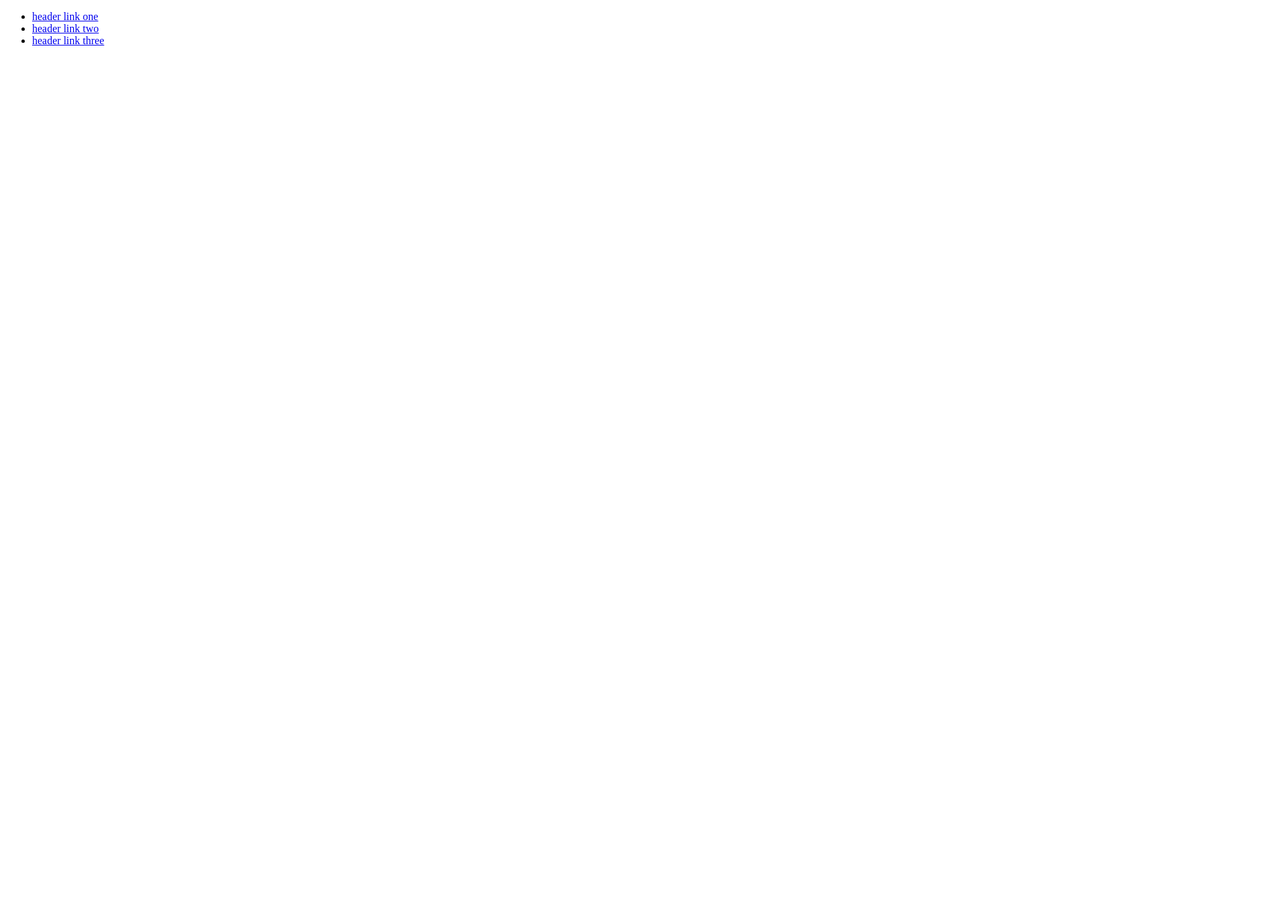
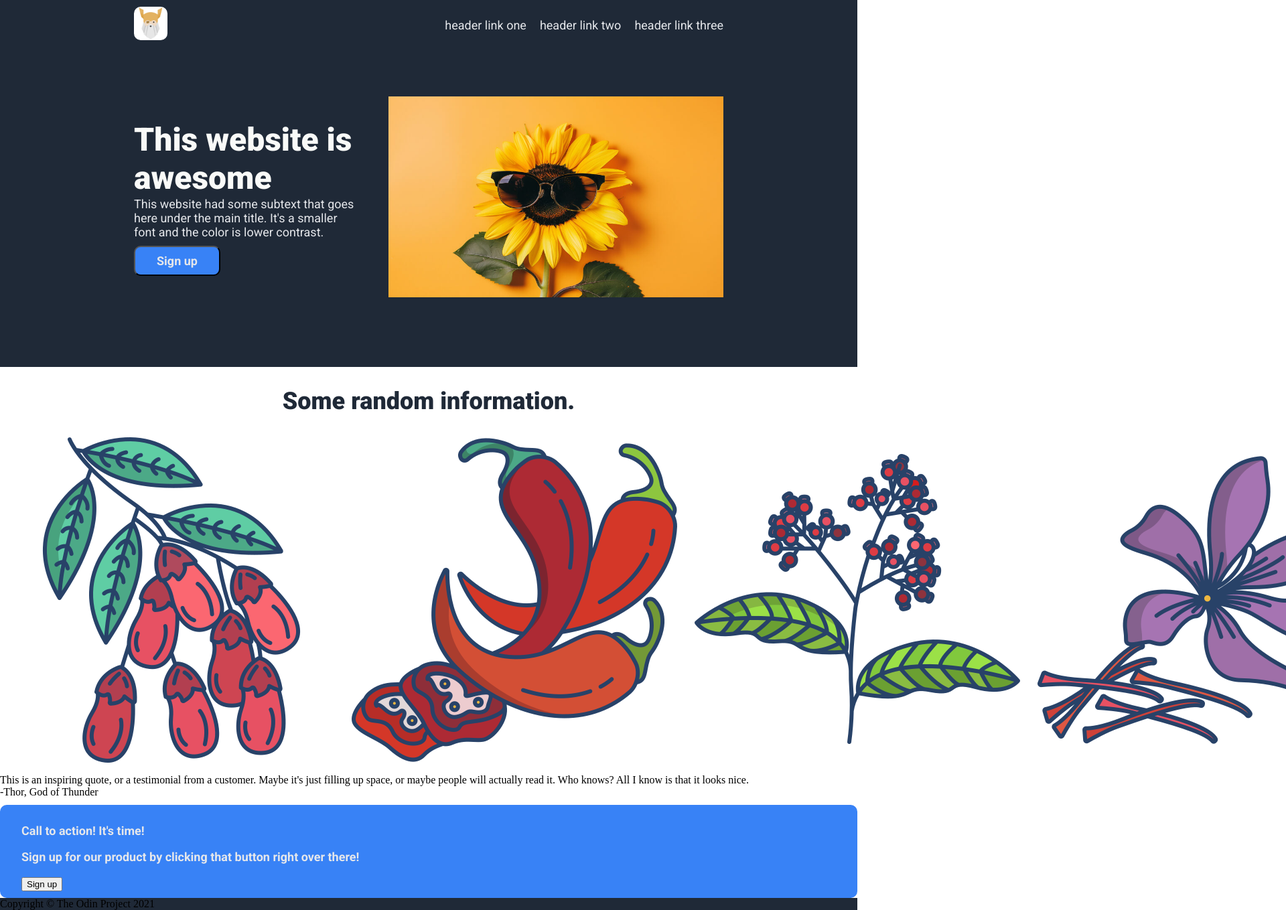
Before and after one commit to TheThirdReign/odin_landing_page, a plain HTML site: page index.html in a window 1280 px wide. Shown: the top 1359 px of the page at 67% size, 1920 px wide, since content can reach past the window. Before the commit the page ends 800 px from the top, so only its background shows below. Drawn offline with Linux system fonts and the light colour scheme.

Commit message:
Added styling and a bunch of images

```diff
--- a/index.html
+++ b/index.html
@@ -4,41 +4,82 @@
     <meta charset="UTF-8">
     <meta name="viewport" content="width=device-width, initial-scale=1.0">
     <title>My Landing Page</title>
+    <link rel="stylesheet" href="styles.css">
+    <link rel="preconnect" href="https://fonts.googleapis.com">
+    <link rel="preconnect" href="https://fonts.gstatic.com" crossorigin>
+    <link href="https://fonts.googleapis.com/css2?family=Roboto:ital,wght@0,100;0,300;0,400;0,500;0,700;0,900;1,100;1,300;1,400;1,500;1,700;1,900&display=swap" rel="stylesheet">
 </head>
 <body>
     <div class="section-1">
         <div class="header">
-            <div class="logo">
-
+            <div class="logo-wrapper">
+                <img class="logo"  src="odin-logo.png" alt="The Odin Project logo">
             </div>
             <div class="links">
-                <ul>
-                    <li><a href="#">header link one</a></li>
-                    <li><a href="#">header link two</a></li>
-                    <li><a href="#">header link three</a></li>
+                <ul class="links-wrapper">
+                    <li ><a class="link" href="#">header link one</a></li>
+                    <li ><a class="link" href="#">header link two</a></li>
+                    <li ><a class="link" href="#">header link three</a></li>
                 </ul>
             </div>
         </div>
         <div class="welcome">
             <div class="awesome">
-
+                <div class="text1">This website is awesome</div>
+                <div class="text2">
+                    This website had some subtext that goes here under the main title. It's a smaller font
+                    and the color is lower contrast.
+                </div>
+                <button class="signup">Sign up</button>
             </div>
             <div class="image-1">
-
+                <img class="flower" src="./images/flower.jpg" alt="A flower with sunglasses">
             </div>
         </div>
     </div>
     <div class="section-2">
-
+        <div class="random">
+            Some random information.
+        </div>
+        <div class="cards">
+            <div class="info">
+                <img src="./images/barberry.png" alt="barberry">
+                <div class="text"></div>
+            </div>
+            <div class="info">
+                <img src="./images/chilli.png" alt="chilli">
+                <div class="text"></div>
+            </div>
+            <div class="info">
+                <img src="./images/pepper.png" alt="pepper">
+                <div class="text"></div>
+            </div>
+            <div class="info">
+                <img src="./images/saffron.png" alt="saffron">
+                <div class="text"></div>
+            </div>
+        </div>
     </div>
     <div class="section-3">
-
+        <div class="quote">
+            This is an inspiring quote, or a testimonial from a customer. Maybe it's just filling up space,
+            or maybe people will actually read it. Who knows? All I know is that it looks nice.
+        </div>
+        <div class="author">
+            -Thor, God of Thunder
+        </div>
     </div>
     <div class="section-4">
-
+        <div class="signup">
+            <div class="signuptext">
+                <p class="call">Call to action! It's time!</p>
+                <p class="calltext">Sign up for our product by clicking that button right over there!</p>
+            </div>
+            <button>Sign up</button>
+        </div>
     </div>
     <div class="footer">
-
+        Copyright &copy; The Odin Project 2021
     </div>
 </body>
 </html>
--- a/styles.css
+++ b/styles.css
@@ -0,0 +1,184 @@
+body {
+    margin: 0;
+}
+
+.header, .footer {
+    background-color: #1f2937;
+}
+
+.header {
+    display: flex;
+    justify-content: space-between;
+    align-items: center;
+    margin-top: 10px;
+}
+
+ul {
+    list-style-type: none;
+    padding: 0;
+}
+
+.section-1 {
+    display: flex;
+    flex-direction: column;
+    background-color: #1f2937;
+}
+
+a {
+    text-decoration: none;
+}
+
+.logo {
+    border-radius: 10px;
+    width: 50px;
+    height: 50px;
+    margin-left: 200px;
+}
+
+.links {
+    margin-right: 200px;
+}
+
+.links-wrapper {
+    display: flex;
+    gap: 20px;
+}
+
+.link {
+    color: #e5e7eb;
+    font-size: 18px;
+    font-family: "Roboto";
+}
+
+.welcome {
+    display: flex;
+    margin-top: 80px;
+    margin-bottom: 100px;
+    align-items: center;
+    gap: 40px;
+}
+
+.flower {
+    height: 300px;
+    width: 500px;
+}
+
+.awesome {
+    margin-left: 200px;
+}
+
+.image-1 {
+    margin-right: 200px;
+}
+
+.text1 {
+    font-size: 48px;
+    font-family: "Roboto";
+    color: #f9faf8;
+    font-weight: 800;
+}
+
+.text2 {
+    color: #e5e7eb;
+    font-size: 18px;
+    font-family: "Roboto";
+}
+
+.signup {
+    background-color: #3882f6;
+    margin-top: 10px;
+    padding: 10px 32px;
+    border-radius: 10px;
+    color: #e5e7eb;
+    font-size: 18px;
+    font-family: "Roboto";
+    font-weight: 600;
+}
+
+.random {
+    text-align: center;
+    font-size: 36px;
+    font-weight: 800;
+    font-family: "Roboto";
+    color: #1f2937;
+    margin-top: 30px;
+    margin-bottom: 20px;
+}
+
+.cards {
+    display: flex;
+}
+
+/* Font */
+
+.roboto-thin {
+    font-family: "Roboto", sans-serif;
+    font-weight: 100;
+    font-style: normal;
+  }
+
+  .roboto-light {
+    font-family: "Roboto", sans-serif;
+    font-weight: 300;
+    font-style: normal;
+  }
+
+  .roboto-regular {
+    font-family: "Roboto", sans-serif;
+    font-weight: 400;
+    font-style: normal;
+  }
+
+  .roboto-medium {
+    font-family: "Roboto", sans-serif;
+    font-weight: 500;
+    font-style: normal;
+  }
+
+  .roboto-bold {
+    font-family: "Roboto", sans-serif;
+    font-weight: 700;
+    font-style: normal;
+  }
+
+  .roboto-black {
+    font-family: "Roboto", sans-serif;
+    font-weight: 900;
+    font-style: normal;
+  }
+
+  .roboto-thin-italic {
+    font-family: "Roboto", sans-serif;
+    font-weight: 100;
+    font-style: italic;
+  }
+
+  .roboto-light-italic {
+    font-family: "Roboto", sans-serif;
+    font-weight: 300;
+    font-style: italic;
+  }
+
+  .roboto-regular-italic {
+    font-family: "Roboto", sans-serif;
+    font-weight: 400;
+    font-style: italic;
+  }
+
+  .roboto-medium-italic {
+    font-family: "Roboto", sans-serif;
+    font-weight: 500;
+    font-style: italic;
+  }
+
+  .roboto-bold-italic {
+    font-family: "Roboto", sans-serif;
+    font-weight: 700;
+    font-style: italic;
+  }
+
+  .roboto-black-italic {
+    font-family: "Roboto", sans-serif;
+    font-weight: 900;
+    font-style: italic;
+  }
```
Also changed, not shown: images/barberry.png (added), images/chilli.png (added), images/flower.jpg (added), images/pepper.png (added), images/saffron.png (added), odin-logo.png (added).
